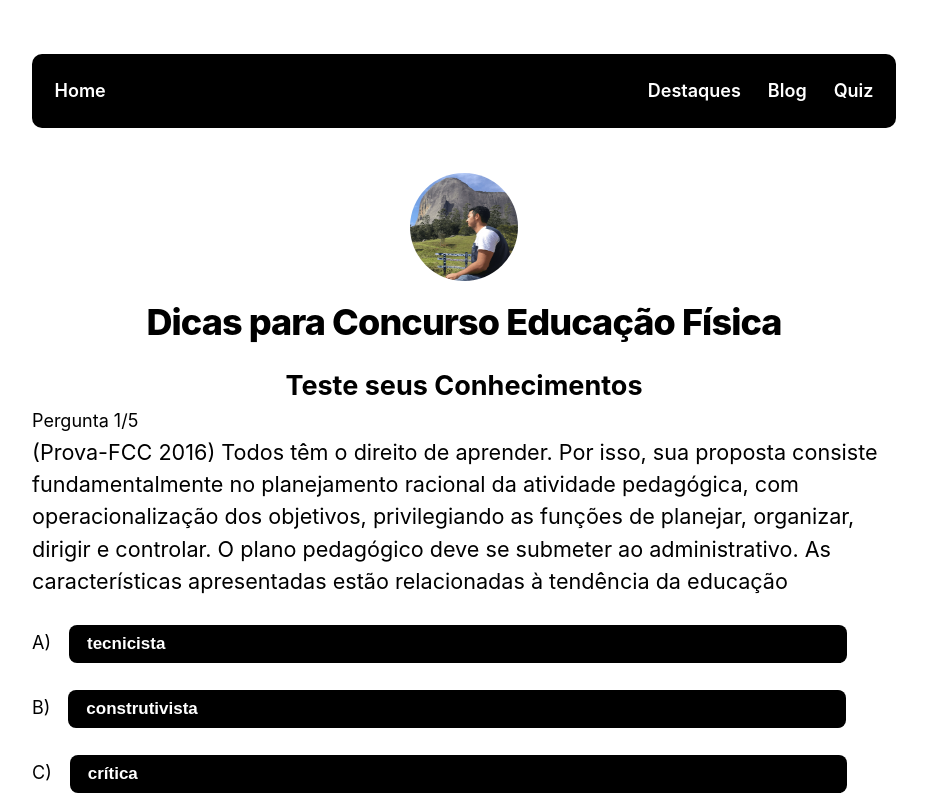
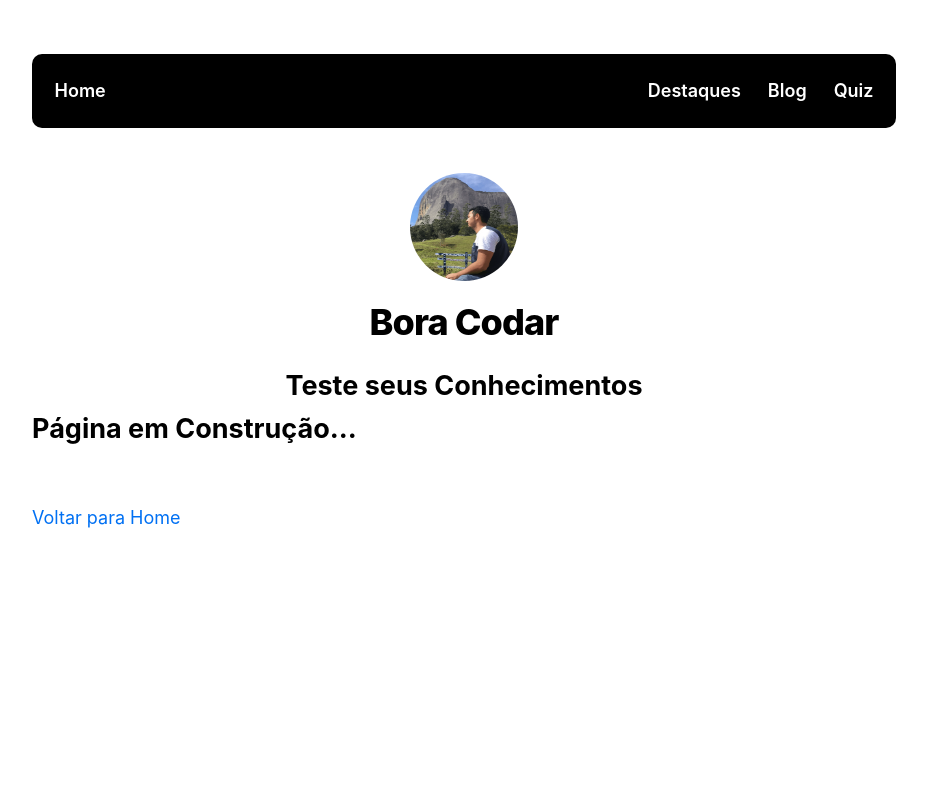
Before and after one commit to raylanderguimaraes/blog-bora-codar, a Next.js app: page /quiz in a window 1280 px wide. Shown: the top 800 px of the page, without its empty margins (176-1103 px from the left). Built offline with nearby package versions, Linux system fonts and the light colour scheme.

Commit message:
modifica descricao do blog e quiz

```diff
--- a/components/HeaderMenu.js
+++ b/components/HeaderMenu.js
@@ -11,8 +11,8 @@ export default function HeaderMenu() {
                 <Link className={styles.headerLink} href="/"><li>Home</li></Link>
 
                 <div className={styles.headerLink}>
-                    <Link className={styles.headerLink} href="#"><li>Destaques</li></Link>
-                    <Link className={styles.headerLink} href="#"><li>Blog</li></Link>
+                    <Link className={styles.headerLink} href="/"><li>Destaques</li></Link>
+                    <Link className={styles.headerLink} href="/"><li>Blog</li></Link>
                     <Link className={styles.headerLink} href="/quiz"><li>Quiz</li></Link>
                 </div>
             </ul>
--- a/components/layout.js
+++ b/components/layout.js
@@ -10,8 +10,8 @@ import Script from 'next/script';
 
 
 
-const name = "Dicas para Concurso Educação Física";
-export const siteTitle = "Dicas Concursos Educação Física";
+const name = "Bora Codar";
+export const siteTitle = "Bora Codar";
 
 
 export default function Layout({ children, home }) {
--- a/pages/index.js
+++ b/pages/index.js
@@ -15,7 +15,7 @@ export default function TesteNotion({ posts }) {
       <section className={utilStyles.headingMd}>
         <h2 className={utilStyles.headingLg}>Um pouco sobre mim</h2>
         <p className={utilStyles.paragraphIntro}>
-          Olá, meu nome é Raylander Guimarães, sou professor de Educação Física, formado desde 2014 com o título de licenciatura em Educação Física pelo Centro Universitário Salesiano (UniSales) e bacharel em Educação Física pelo Centro Universitário Claretiano desde 2016, trabalhei durante muito tempo na área de bacharel, atuando como professor de musculação em academias, professor de Treinamento Funcional e Personal Trainer, sendo aprovado em diversos concursos, porém os que valem ressaltar aqui são os da SEDU/ES, Prefeitura Municipal de Cariacica/ES e o mais recente o da Prefeitura Municipal de Vitória/ES (PMV/ES). Atualmente atuo como professor de Educação Física para séries iniciais na rede Estadual/ES e rede PMV/ES. O Objetivo desse blog é compartilhar algumas de minhas experiências ao longo desses anos de estudo e de atuação como profissional de Educação Física Escolar, para quem deseja estudar e se preparar para ser aprovado nos concursos públicos para professor de Educação Física nas diversas redes.
+         Olá, meu nome é Raylander Guimarães, sou desenvolvedor full-stack, na verdade no atual momento me encontro estudando desenvolvimento web full-stack e desenvolvimento mobile, pretendo futuramente me especializar em desenvolvimento mobile nativo android, porém já tive contato com desenvolvimento híbrido a partir do ReactNative. Sou graduando em Análise e Desenvolvimento de Sistemas atualmente no 2º período, criei esse blog pra compartilhar minha jornada e minhas experiências durante esse processo, tenho também um canal no YouTube que pode ser acessado pelo link: <a href='https://www.youtube.com/@raylanderguimaraes6059' target='_blank'>Raylander Guimarães</a> espero que curtam.
         </p>
       </section>
 
--- a/pages/quiz.js
+++ b/pages/quiz.js
@@ -38,7 +38,7 @@ export default function Quiz() {
             </Head>
             <h2 className={utilStyles.quizTitle}>Teste seus Conhecimentos</h2>
 
-            {showPontuacao ? (
+            {/* {showPontuacao ? (
                 <div className={utilStyles.quizScore}>
                     <h1>Você acertou: {pontos} de {questions.length} </h1>
                     <button
@@ -71,7 +71,9 @@ export default function Quiz() {
 
                 </>
             )
-            }
+            } */}
+
+            <h2>Página em Construção...</h2>
 
         </Layout>
     )
```
Also changed, not shown: 1 other file (tests, documents, lock files or other folders).
